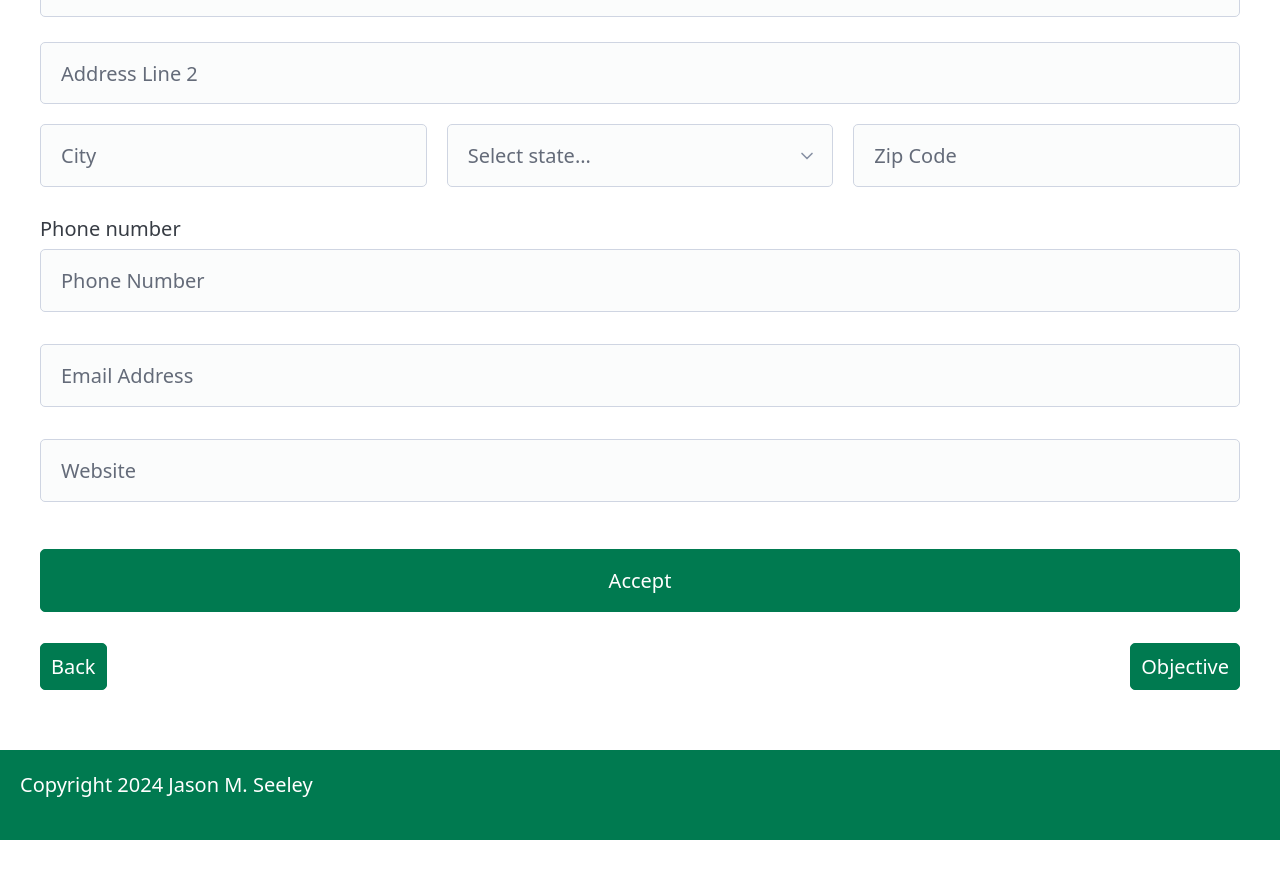
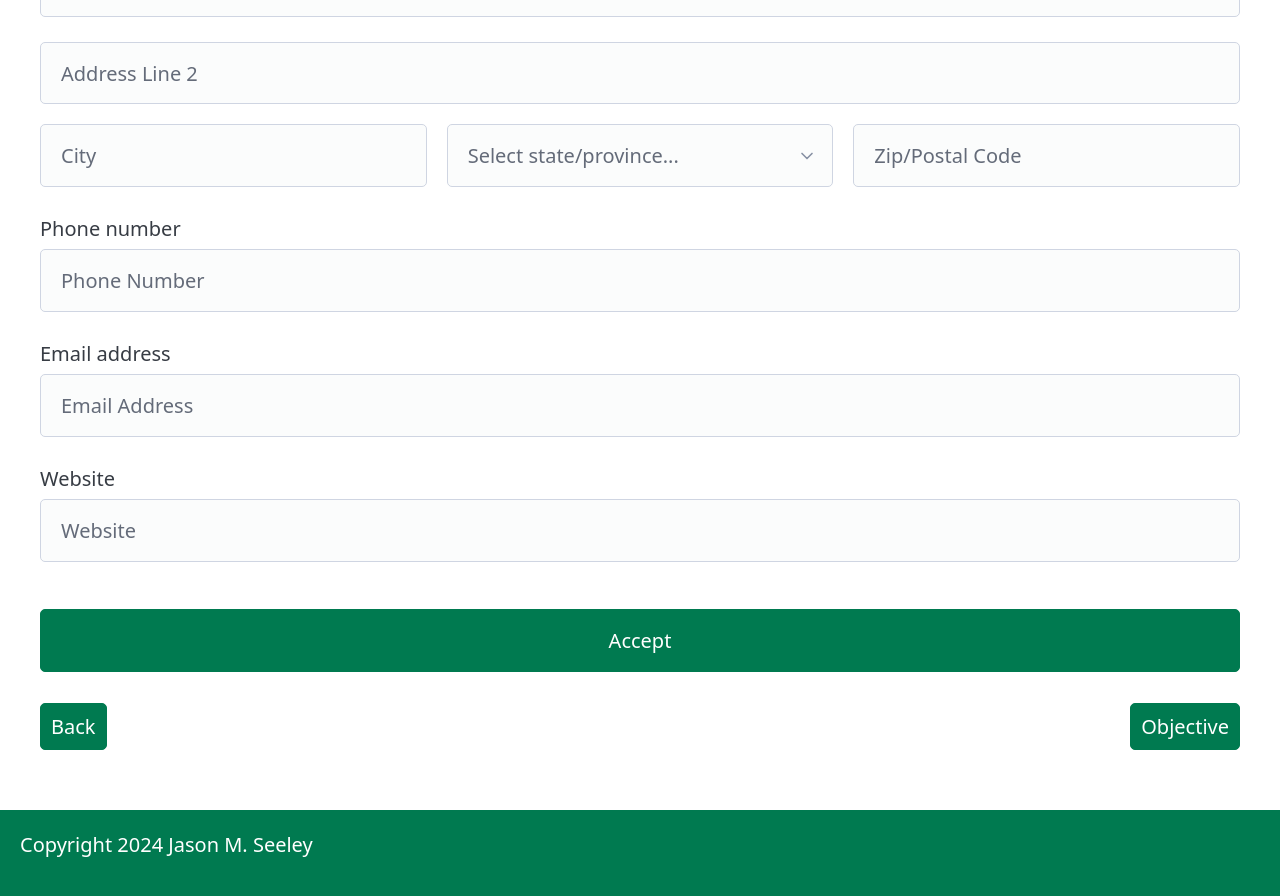
Before and after one commit to HeirOfNorton/alwaysfreeresume, a Jekyll site: the page built from pages/standard-contact.html, in a window 1280 px wide and 900 px high, scrolled down 840 px. Shown: the top 896 px of the window. Built offline with Jekyll 4.4.1, drawn with Linux system fonts in a browser that asks for light colours; before the commit the page ends 1680 px from its top, so only the background shows below that; part of the change alters nothing that is shown.

```diff
--- a/_layouts/section-contact.html
+++ b/_layouts/section-contact.html
@@ -86,16 +86,84 @@ layout: section-base
                 />
                 <select name="state" aria-label="Select state" required>
                     <option selected disabled value="">
-                        Select state...
+                        Select state/province...
                     </option>
-                    <option>MN</option>
-                    <option>WA</option>
+                    <option value="AB">Alberta</option>
+                    <option value="AK">Alaska</option>
+                    <option value="AL">Alabama</option>
+                    <option value="AR">Arkansas</option>
+                    <option value="AZ">Arizona</option>
+                    <option value="BC">British Columbia</option>
+                    <option value="CA">California</option>
+                    <option value="CO">Colorado</option>
+                    <option value="CT">Connecticut</option>
+                    <option value="DC">District Of Columbia</option>
+                    <option value="DE">Delaware</option>
+                    <option value="FL">Florida</option>
+                    <option value="GA">Georgia</option>
+                    <option value="HI">Hawaii</option>
+                    <option value="IA">Iowa</option>
+                    <option value="ID">Idaho</option>
+                    <option value="IL">Illinois</option>
+                    <option value="IN">Indiana</option>
+                    <option value="KS">Kansas</option>
+                    <option value="KY">Kentucky</option>
+                    <option value="LA">Louisiana</option>
+                    <option value="MA">Massachusetts</option>
+                    <option value="MB">Manitoba</option>
+                    <option value="MD">Maryland</option>
+                    <option value="ME">Maine</option>
+                    <option value="MI">Michigan</option>
+                    <option value="MN">Minnesota</option>
+                    <option value="MO">Missouri</option>
+                    <option value="MS">Mississippi</option>
+                    <option value="MT">Montana</option>
+                    <option value="NB">New Brunswick</option>
+                    <option value="NC">North Carolina</option>
+                    <option value="ND">North Dakota</option>
+                    <option value="NE">Nebraska</option>
+                    <option value="NH">New Hampshire</option>
+                    <option value="NJ">New Jersey</option>
+                    <option value="NL">Newfoundland and Labrador</option>
+                    <option value="NM">New Mexico</option>
+                    <option value="NS">Nova Scotia</option>
+                    <option value="NT">Northwest Territories</option>
+                    <option value="NU">Nunavut</option>
+                    <option value="NV">Nevada</option>
+                    <option value="NY">New York</option>
+                    <option value="OH">Ohio</option>
+                    <option value="OK">Oklahoma</option>
+                    <option value="ON">Ontario</option>
+                    <option value="OR">Oregon</option>
+                    <option value="PA">Pennsylvania</option>
+                    <option value="PE">Prince Edward Island</option>
+                    <option value="QC">Quebec</option>
+                    <option value="RI">Rhode Island</option>
+                    <option value="SC">South Carolina</option>
+                    <option value="SD">South Dakota</option>
+                    <option value="SK">Saskatchewan</option>
+                    <option value="TN">Tennessee</option>
+                    <option value="TX">Texas</option>
+                    <option value="UT">Utah</option>
+                    <option value="VA">Virginia</option>
+                    <option value="VT">Vermont</option>
+                    <option value="WA">Washington</option>
+                    <option value="WI">Wisconsin</option>
+                    <option value="WV">West Virginia</option>
+                    <option value="WY">Wyoming</option>
+                    <option value="YT">Yukon</option>
+                    <option value="AS">American Samoa</option>
+                    <option value="GU">Guam</option>
+                    <option value="MP">Northern Mariana Islands</option>
+                    <option value="PR">Puerto Rico</option>
+                    <option value="UM">United States Minor Outlying Islands</option>
+                    <option value="VI">Virgin Islands</option>
                 </select>
                 <input
                     name="zip"
-                    placeholder="Zip Code"
-                    type="number"
-                    aria-label="Zip Code"
+                    placeholder="Zip/Postal Code"
+                    type="text"
+                    aria-label="Zip/Postal Code"
                     required
                 />
             </div>
@@ -110,6 +178,7 @@ layout: section-base
             />
         </label>
         <label>
+            Email address
             <input
                 name="email"
                 placeholder="Email Address"
@@ -118,6 +187,7 @@ layout: section-base
             />
         </label>
         <label>
+            Website
             <input
                 name="website"
                 placeholder="Website"
```
